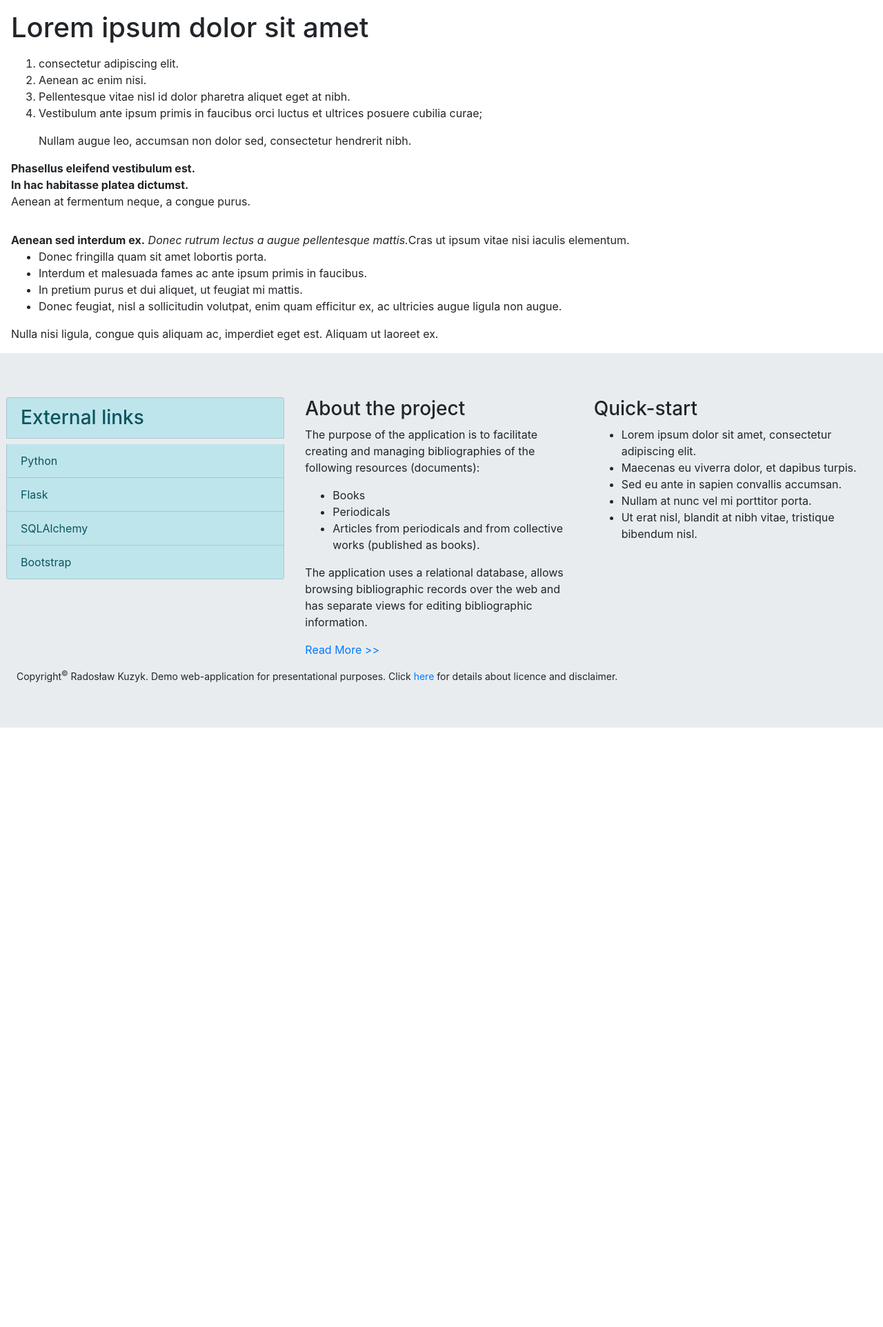
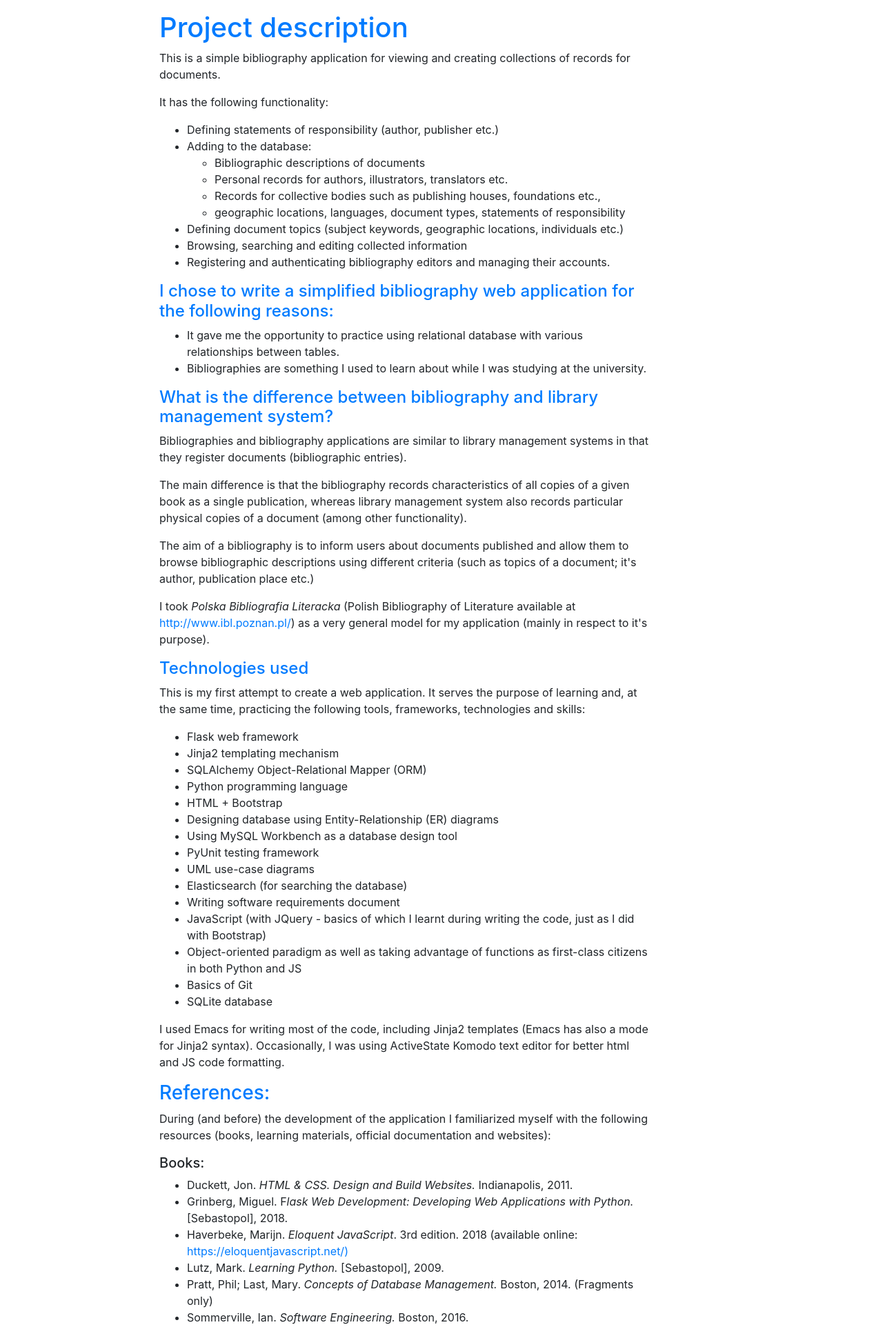
Before and after one commit to radoslavian/Flask-Web-Bibliography-App, a Flask app: page / in a window 1280 px wide. Shown: the part 56-1980 px from the top of the page at 69% size. Before the commit the page ends 1111 px from the top, so only its background shows below. Run offline with Flask 2, Linux system fonts and the light colour scheme; some libraries are stand-ins or nearby versions.

Commit message:
Added project description + minor fixes.

```diff
--- a/app/main/views.py
+++ b/app/main/views.py
@@ -485,6 +485,7 @@ def get_collective_bodies():
 @main.route('/search/name-variant', methods=['POST'])
 def get_name_variant():
     query = get_es_search_params(PersonNameVariant)
+    print([item.id for item in query[0]])
     return jsonify([{'text': str(query_item) + f' (id {query_item.id})',
                      'id': query_item.id} for query_item in query[0]])
 
@@ -728,3 +729,7 @@ def delete_entry(entry_model):
 
     flash('Entry successfully removed.')
     return redirect(url_for(selection['list_endpoint']))
+
+@main.route('/disclaimer')
+def disclaimer():
+    return render_template('disclaimer.html')
--- a/app/models.py
+++ b/app/models.py
@@ -75,8 +75,8 @@ class SearchableMixin(object):
         for obj in cls.query:
             add_to_index(cls.__tablename__, obj)
 
-# db.event.listen(db.session, 'before_commit', SearchableMixin.before_commit)
-# db.event.listen(db.session, 'after_commit', SearchableMixin.after_commit)
+db.event.listen(db.session, 'before_commit', SearchableMixin.before_commit)
+db.event.listen(db.session, 'after_commit', SearchableMixin.after_commit)
 
 
 class Permissions:
@@ -214,6 +214,7 @@ class User(UserMixin, db.Model):
         s = Serializer(current_app.config['SECRET_KEY'])
         try:
             data = s.loads(token.encode('utf-8'))
+
             # jaki wyjątek?
         except:
             return False
@@ -533,7 +534,7 @@ class CollectiveBody(db.Model, Lock, SearchableMixin):
         return self.__str__()
 
 
-class ResponsibilityName(db.Model, Lock, SearchableMixin):
+class ResponsibilityName(db.Model, Lock):
     '''Entity's (individual, organisation) responsibility/function name in
     the document (author, editor, publisher etc.)
     '''
--- a/app/templates/base.html
+++ b/app/templates/base.html
@@ -251,7 +251,7 @@
 
     <!-- Your page content -->
 
-      <div class="cointainer ml-3 mr-3 mt-3 mb-1">
+      <div class="container ml-3 mr-3 mt-3 mb-1">
 
 	<!-- Flask flashed messages -->
 
@@ -281,6 +281,7 @@
 	    <a class="list-group-item list-group-item-action list-group-item-info" href="https://palletsprojects.com/p/flask/" target="_blank">Flask</a>
 	    <a class="list-group-item list-group-item-action list-group-item-info" href="https://www.sqlalchemy.org/" target="_blank">SQLAlchemy</a>
 	    <a class="list-group-item list-group-item-action list-group-item-info" href="https://getbootstrap.com/" target="_blank">Bootstrap</a>
+	    <a class="list-group-item list-group-item-action list-group-item-info" href="https://www.ifla.org/references/best-practice-for-national-bibliographic-agencies-in-a-digital-age/resource-description-and-standards/bibliographic-control/international-standard-bibliographic-description-isbd/" target="_blank">ISBD (International Standard Bibliographic Description)</a>
 	  </div>
 	 <div class="col-md-4">
 	    <h3>About the project</h3>
@@ -291,21 +292,24 @@
 		<li>Articles from periodicals and from collective works (published as books).</li>
 	      </ul>
 	      The application uses a relational database, allows browsing bibliographic records over the web and has separate views for editing bibliographic information.</p>
-	      <p><a href="https://docs.google.com/document/d/1l2sDb6wOPnfhyzBBr6hmPlrVnx5hCmTDyNj_LDbgHxs/edit?usp=sharing">Read More&nbsp;>></a></p>
+	      <p><a href="https://docs.google.com/document/d/1l2sDb6wOPnfhyzBBr6hmPlrVnx5hCmTDyNj_LDbgHxs/edit?usp=sharing" target="_blank">Read More&nbsp;>></a></p>
 	 </div>
 	 <div class="col-md-4">
 	   <h3>Quick-start</h3>
 	   <ul>
-	     <li>Lorem ipsum dolor sit amet, consectetur adipiscing elit.</li>
-	     <li>Maecenas eu viverra dolor, et dapibus turpis.</li>
-	     <li>Sed eu ante in sapien convallis accumsan.</li>
-	     <li>Nullam at nunc vel mi porttitor porta.</li>
-	     <li>Ut erat nisl, blandit at nibh vitae, tristique bibendum nisl.</li>
+	     <li>Choose entry list from the "Browse" menu.</li>
+	     <li>Click on a list-item to see details.</li>
+	     <li>Subsequent hyperlinks will take you to other referenced items.</li>
+	     <li>Use "Full text" quick-search to look up entries from the database.</li>
+	     <li>Click the "Search documents" for multiaspect document search.</li>
+	     <li>Click user menu to log-in or go to the registration page.</li>
+	     <li>If an administrator elevates your permissions, you'll gain
+acces to additional functionality: adding new and editing existing records.</li>
 	   </ul>
 	 </div>
 	 <div id="footer" class="col-md-12">
-	   Copyright<sup>&copy;</sup> Radosław Kuzyk. Demo web-application for presentational purposes.
-	   Click <a href="#">here</a> for details about licence and disclaimer.
+	   Copyright<sup>&copy;</sup> 2022 Radosław Kuzyk. Demo web-application for presentational purposes.
+	   Click <a href="{{ url_for('main.disclaimer') }}">here</a> to read the disclaimer.
 	 </div>
 	</footer>
       {% endblock %}
--- a/app/templates/index.html
+++ b/app/templates/index.html
@@ -1,16 +1,133 @@
 {% extends "base.html" %}
 {% block content %}
-<h1>Lorem ipsum dolor sit amet</h1>
-<p>
-  <ol>
-    <li>consectetur adipiscing elit.</li>
-    <li>Aenean ac enim nisi.</li>
-    <li>Pellentesque vitae nisl id dolor pharetra aliquet eget at nibh.</li>
-    <li><dl>
-Vestibulum ante ipsum primis in faucibus orci luctus et ultrices posuere cubilia curae;
-</dl></li> Nullam augue leo, accumsan non dolor sed, consectetur hendrerit nibh.
-    </ol> <dt>Phasellus eleifend vestibulum est. </dt><dt>In hac habitasse platea dictumst. </dt><dd>Aenean at fermentum neque, a congue purus.</dd><br />
-    <strong>Aenean sed interdum ex.</strong> <em>Donec rutrum lectus a augue pellentesque mattis.</em>Cras ut ipsum vitae nisi iaculis elementum. <ul>
-<li>Donec fringilla quam sit amet lobortis porta.</li> <li>Interdum et malesuada fames ac ante ipsum primis in faucibus.</li><li>In pretium purus et dui aliquet, ut feugiat mi mattis.</li> <li>Donec feugiat, nisl a sollicitudin volutpat, enim quam efficitur ex, ac ultricies augue ligula non augue.</li>
-</ul> Nulla nisi ligula, congue quis aliquam ac, imperdiet eget est. Aliquam ut laoreet ex.</p>
+  <div class="col col-md-8 mx-auto">
+    <h1><a id="project-description" href="#project-description">
+	Project description</a></h1>
+<p>This is a simple bibliography application for viewing and creating
+collections of records for documents.</p>
+<p>It has the following functionality:</p>
+<ul>
+  <li>Defining statements of responsibility (author, publisher etc.)</li>
+  <li>Adding to the database:</li>
+  <ul>
+    <li>Bibliographic descriptions of documents</li>
+    <li>Personal records for authors, illustrators, translators etc.</li>
+    <li>Records for collective bodies such as publishing houses, foundations etc.,</li>
+    <li>geographic locations, languages, document types, statements of responsibility</li>
+  </ul>
+  <li>Defining document topics (subject keywords, geographic locations,
+individuals etc.)</li>
+  <li>Browsing, searching and editing collected information</li>
+  <li>Registering and authenticating bibliography editors and managing
+    their accounts.</li>
+</ul>
+
+<h4><a id="reasons" href="#reasons">I chose to write a simplified bibliography web application for the following
+reasons:</a></h4>
+<ul>
+  <li>It gave me the opportunity to practice using relational database with
+    various relationships between tables.</li>
+  <li>Bibliographies are something I used to learn about while I was studying at the university.</li>
+</ul>
+
+<h4><a id="difference" href="#difference">What is the difference between bibliography and library management system?</a></h4>
+<p>Bibliographies and bibliography applications are similar to
+library management systems in that they register documents (bibliographic entries).</p>
+<p>The main difference is that the bibliography records characteristics
+  of all copies of a given book as a single publication,
+  whereas library management system also records particular physical copies
+  of a document (among other functionality).</p>
+<p>The aim of a bibliography is to inform users about documents published and allow
+them to browse bibliographic descriptions using different criteria (such as
+topics of a document; it's author, publication place etc.)</p>
+<p>I took <em>Polska Bibliografia Literacka</em> (Polish Bibliography of Literature
+available at <a href="http://www.ibl.poznan.pl/" target="_blank">
+http://www.ibl.poznan.pl/</a>)
+as a very general model for my application (mainly in respect to it's purpose).</p>
+
+  <h4><a id="technologies-used" href="#technologies-used">
+      Technologies used</a></h4>
+<p>This is my first attempt to create a web application. It serves the purpose of
+learning and, at the same time, practicing the following tools,
+frameworks, technologies and skills:</p>
+<ul>
+  <li>Flask web framework</li>
+  <li>Jinja2 templating mechanism</li>
+  <li>SQLAlchemy Object-Relational Mapper (ORM)</li>
+  <li>Python programming language</li>
+  <li>HTML + Bootstrap</li>
+  <li>Designing database using Entity-Relationship (ER) diagrams</li>
+  <li>Using MySQL Workbench as a database design tool</li>
+  <li>PyUnit testing framework</li>
+  <li>UML use-case diagrams</li>
+  <li>Elasticsearch (for searching the database)</li>
+  <li>Writing software requirements document</li>
+  <li>JavaScript (with JQuery - basics of which I learnt during writing the code,
+  just as I did with Bootstrap)</li>
+  <li>Object-oriented paradigm as well as taking advantage of functions as first-class citizens in both Python and JS</li>
+  <li>Basics of Git</li>
+  <li>SQLite database</li>
+</ul>
+
+<p>I used Emacs for writing most of the code, including Jinja2 templates
+(Emacs has also a mode for Jinja2 syntax). Occasionally, I was using
+ActiveState Komodo text editor for better html and
+JS code formatting.</p>
+
+<h3><a id="references" href="#references">References:</a></h3>
+<p>During (and before) the development of the application I familiarized myself with the following resources (books, learning materials, official documentation and websites):</p>
+
+<h5>Books:</h5>
+<ul>
+  <li>Duckett, Jon.  <em>HTML & CSS. Design and Build Websites.</em> Indianapolis, 2011.</li>
+  <li>Grinberg, Miguel. F<em>lask Web Development: Developing Web
+    Applications with Python.</em> [Sebastopol], 2018.</li>
+  <li>Haverbeke, Marijn. <em>Eloquent JavaScript</em>. 3rd edition. 2018
+    (available online:
+    <a href="https://eloquentjavascript.net/" target="_blank">
+      https://eloquentjavascript.net/)
+  </a></li>
+  <li>Lutz, Mark. <em>Learning Python.</em> [Sebastopol], 2009.</li>
+  <li>Pratt, Phil; Last, Mary. <em>Concepts of Database
+    Management.</em> Boston, 2014. (Fragments only)</li>
+  <li>Sommerville, Ian. <em>Software Engineering.</em> Boston, 2016.</li>
+</ul>
+
+<h5>Websites (last accessed on December 30, 2021):</h5>
+<ul>
+  <li><a href="https://getbootstrap.com/" target="_blank">
+      Bootstrap 4 documentation</a> - https://getbootstrap.com/
+  </li>
+  <li>
+    <a href="https://jquery.com/" target="_blank">
+      JQuery documentation</a> - https://jquery.com/
+  </li>
+  <li>
+    <a href="https://developer.mozilla.org/en-US/" target="_blank">
+      MDN Web Docs
+    </a>
+    (Mozilla developer's docs - include reference on
+    JavaScript and HTML, among other Web technologies) - https://developer.mozilla.org/en-US/</li>
+  <li>
+<a href="https://realpython.com/" target="_blank">
+Real Python</a> (Emacs configuration for use with Python,
+    useful posts about Python and it's features) - https://realpython.com/</li>
+  <li>
+    <a href="https://blog.miguelgrinberg.com/post/the-flask-mega-tutorial-part-i-hello-world" target="_blank">
+      Miguel Grinberg's blog about Python, Flask and much more:</a> https://blog.miguelgrinberg.com/
+  </li>
+  <li>
+    <a href="https://docs.sqlalchemy.org/en/14/" target="_blank">
+      SQLAlchemy documentation
+    </a>
+    - https://docs.sqlalchemy.org/en/14/
+  </li>
+  <li>
+    <a href="https://stackoverflow.com/" target="_blank">
+      StackOverflow
+    </a>
+    (usually browsing already answered questions):
+    https://stackoverflow.com/</li>
+</ul>
+</div>
 {% endblock %}
--- a/requirements/requirements.txt
+++ b/requirements/requirements.txt
@@ -1,17 +1,22 @@
 alembic==1.7.3
+blinker==1.4
 Bootstrap-Flask==1.8.0
 certifi==2021.10.8
 click==8.0.1
 dataclasses==0.8
+dnspython==2.1.0
 dominate==2.6.0
 elasticsearch==7.15.1
+email-validator==1.1.3
 Faker==9.3.1
 Flask==2.0.1
 Flask-Login==0.5.0
+Flask-Mail==0.9.1
 Flask-Migrate==3.1.0
 Flask-SQLAlchemy==2.5.1
 Flask-WTF==0.15.1
 greenlet==1.1.1
+idna==3.3
 importlib-metadata==4.8.1
 importlib-resources==5.2.2
 itsdangerous==2.0.1
@@ -30,4 +35,5 @@ urllib3==1.26.7
 visitor==0.1.3
 Werkzeug==2.0.1
 WTForms==2.3.3
+WTForms-SQLAlchemy==0.3
 zipp==3.5.0
```
Also changed, not shown: app/main/forms.py (+10 -18 lines), 2 other files.
